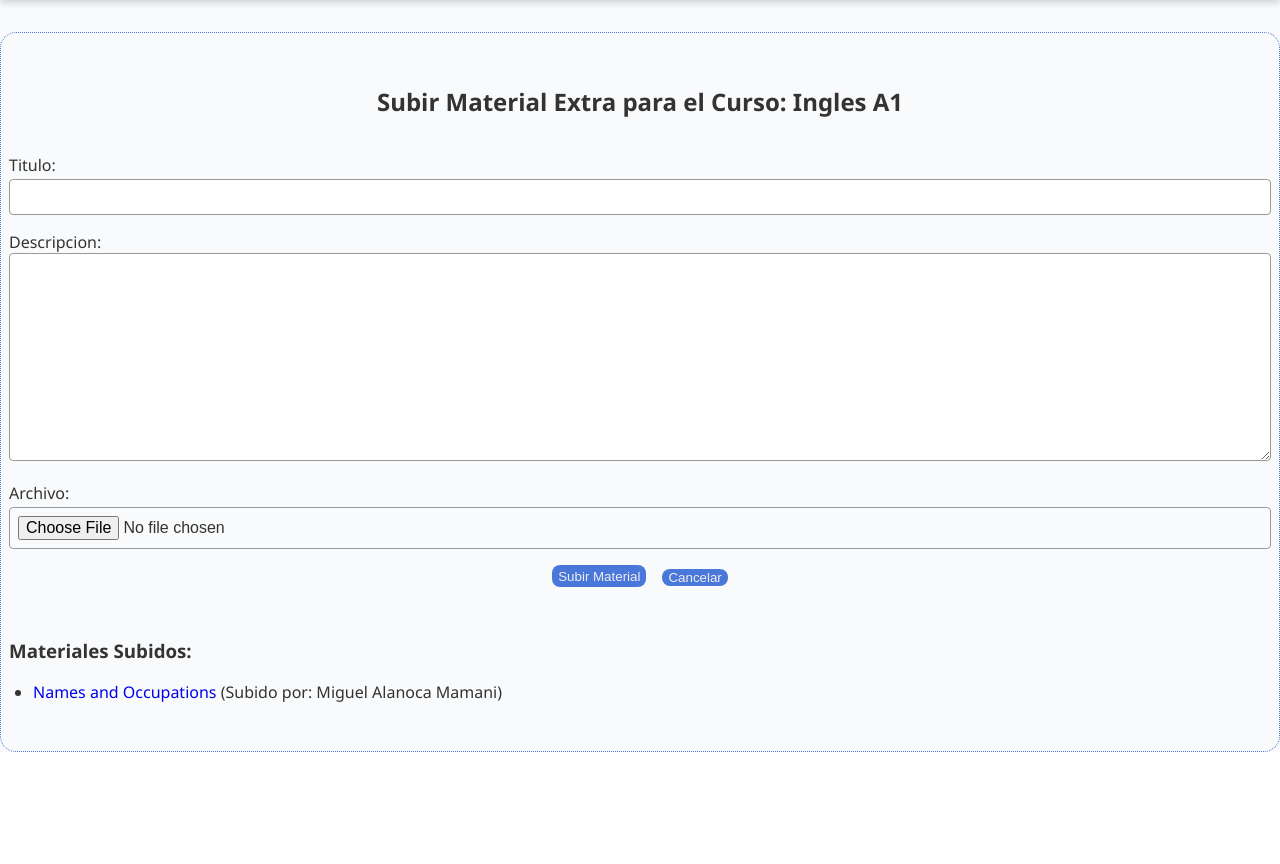
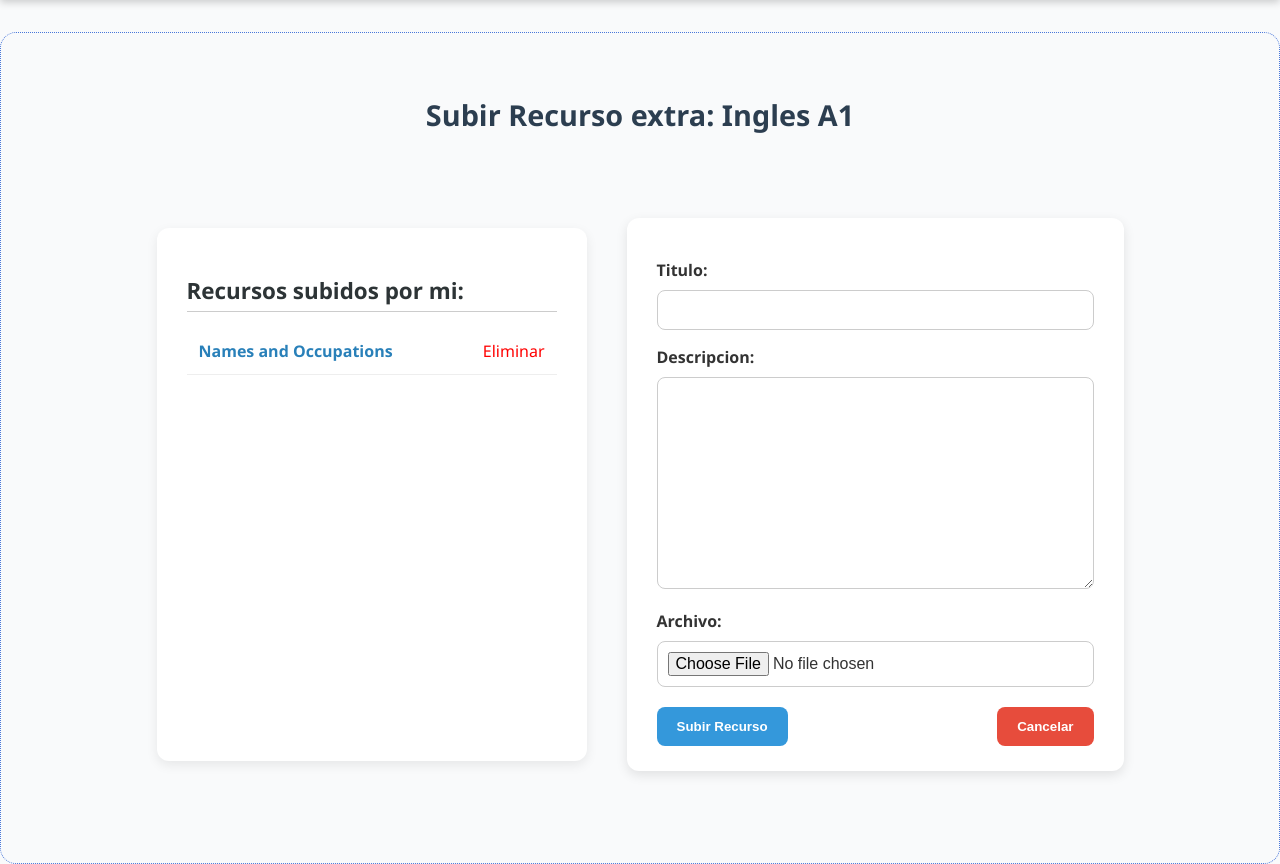
Before and after one commit to Riivaldo/PlataformaCursosBreves, a Django app: page /curso/1/subir_material_extra/ in a window 1280 px wide. Shown: the part 112-976 px from the top of the page. Before the commit the page ends 864 px from the top, so only its background shows below. Run offline with Django 5.2, Linux system fonts and the light colour scheme; data comes from the database, SQL or seed files in the repository; both versions use the stored data as it was after the commit.

Commit message:
PerfilProfesorYSubidaMaterias

```diff
--- a/PlataformaDeCursos/PlataformaDeCursos/settings.py
+++ b/PlataformaDeCursos/PlataformaDeCursos/settings.py
@@ -129,3 +129,7 @@ DEFAULT_AUTO_FIELD = 'django.db.models.BigAutoField'
 LOGOUT_REDIRECT_URL = '/accounts/login/'
 # REDIRECCION AL INICIAR SESION
 LOGIN_REDIRECT_URL = '/redireccion/'
+
+# Archivos multimedia (subidas)
+MEDIA_URL = '/media/'
+MEDIA_ROOT = os.path.join(BASE_DIR, 'media')
--- a/PlataformaDeCursos/PlataformaDeCursos/urls.py
+++ b/PlataformaDeCursos/PlataformaDeCursos/urls.py
@@ -16,9 +16,14 @@ Including another URLconf
 """
 from django.contrib import admin
 from django.urls import path, include
+from django.conf import settings
+from django.conf.urls.static import static
 
 urlpatterns = [
     path('admin/', admin.site.urls),
     path('', include('cursos.urls')),  # urls de la app cursos la unica app
     path('accounts/', include('django.contrib.auth.urls')), #urls de el login/logout para la pagina
 ]
+# Para archivos de multimedia
+if settings.DEBUG:
+    urlpatterns += static(settings.MEDIA_URL, document_root=settings.MEDIA_ROOT)
--- a/PlataformaDeCursos/cursos/templates/cursos/base.html
+++ b/PlataformaDeCursos/cursos/templates/cursos/base.html
@@ -16,6 +16,7 @@
     <link rel="stylesheet" href="{% static 'css/estilos_detalleCurso.css' %}">
     <link rel="stylesheet" href="{% static 'css/estilos_inscripcion.css' %}">
     <link rel="stylesheet" href="{% static 'css/estilos_perfilProfesor.css' %}">
+    <link rel="stylesheet" href="{% static 'css/estilos_subirMaterialExtra.css' %}">
     <title>{% block title %}Plataforma Cursos{% endblock %}</title>
   </head>
   <body>
--- a/PlataformaDeCursos/cursos/templates/cursos/detalle_Cursos.html
+++ b/PlataformaDeCursos/cursos/templates/cursos/detalle_Cursos.html
@@ -35,7 +35,8 @@
 
     <div class="curso-botones">
         {% if es_profesor %}
-            <a href="{% url 'dashboard' %}"><button class="curso-btn">Volver</button></a>
+            <a href="{% url 'dashboard' %}"><button class="curso-btn">📚 Inicio</button></a>
+            <a href="{% url 'perfil_usuario' %}"><button class="curso-btn">👤 Volver</button></a>
         {% else %}
             <a href="{% url 'lista_cursos' %}"><button class="curso-btn">Volver</button></a>
         {% endif %}
--- a/PlataformaDeCursos/cursos/templates/cursos/perfil_profesor.html
+++ b/PlataformaDeCursos/cursos/templates/cursos/perfil_profesor.html
@@ -32,8 +32,8 @@
       <div class="curso-info">
         <h5>{{ curso.titulo }}</h5>
         <div class="curso-links">
-          <a href="{% url 'subir_material_extra' curso.id %}">Subir Material</a>
-          <a href="{% url 'dashboard' %}">
+          <a href="{% url 'subir_material_extra' curso.id %}">Ver Recursos</a>
+          <a href="{% url 'detalle_curso' curso.id %}">
             <button class="detalle-btn">Más Detalles</button>
           </a>
         </div>
--- a/PlataformaDeCursos/cursos/templates/cursos/subir_material_extra.html
+++ b/PlataformaDeCursos/cursos/templates/cursos/subir_material_extra.html
@@ -2,33 +2,43 @@
 
 {% block title %}Subir Material{% endblock %}
 
-{% comment %} # muesra el detalle de los cursos como las fechas de inicio, fin, ademas de los usuarios inscritos a dicho curso {% endcomment %}
+{% comment %} # muestra los recursos subidos por el profesor y un formulario de subir recursos {% endcomment %}
 
 {% block content %}
-<h2 class="centrado">Subir Material Extra para el Curso: {{ curso.titulo }}</h2>
+<h2 class="subir-material__titulo">Subir Recurso extra: {{ curso.titulo }}</h2>
 
-<form method="post" enctype="multipart/form-data">
-    {% csrf_token %}
-    {{ form.as_p }}
-    <div class="btn-container">
-        <button type="submit">Subir Material</button>
-        <a href="{% url 'detalle_curso' curso.id %}"><button type="button">Cancelar</button></a>
+<div class="subir-material__contenedor">
+    <div class="subir-material__columna subir-material__lista">
+        {% if material_extra %}
+            <h3 class="subir-material__subtitulo">Recursos subidos por mi:</h3>
+            <ul class="subir-material__items">
+                {% for material in material_extra %}
+                    <li class="subir-material__item">
+                        <a href="{{ material.archivo.url }}" class="subir-material__link">{{ material.titulo }}</a>
+                         <a href="{% url 'eliminar_material_extra' material.id %}" style="color: red;">
+                            Eliminar
+                        </a>
+                    </li>
+                {% endfor %}
+            </ul>
+        {% else %}
+            <p class="subir-material__vacio">No hay recurso extra disponible para este curso.</p>
+        {% endif %}
     </div>
-</form>
 
-<div class="material-extra">
-{% if material_extra %}
-    <h3>Materiales Subidos:</h3>
-    <ul>
-        {% for material in material_extra %}
-            <li>
-                <a href="{{ material.archivo.url }}">{{ material.titulo }}</a>
-                (Subido por: {{ material.profesor.nombre }})
-            </li>
-        {% endfor %}
-    </ul>
-{% else %}
-    <p>No hay material extra disponible para este curso.</p>
-{% endif %}
+    <div class="subir-material__columna subir-material__form">
+        <form method="post" enctype="multipart/form-data">
+            {% csrf_token %}
+            <div class="subir-material__form-campos">
+                {{ form.as_p }}
+            </div>
+            <div class="subir-material__botones">
+                <button type="submit" class="btn btn--primario">Subir Recurso</button>
+                <a href="{% url 'perfil_usuario' %}">
+                    <button type="button" class="btn btn--secundario">Cancelar</button>
+                </a>
+            </div>
+        </form>
+    </div>
 </div>
 {% endblock %}
--- a/PlataformaDeCursos/cursos/urls.py
+++ b/PlataformaDeCursos/cursos/urls.py
@@ -32,4 +32,6 @@ urlpatterns = [
     path('perfil/editar/', views.editar_perfil, name='editar_perfil'),
     # cambiar la contraseña del usuario
     path('cambiar-password/', views.cambio_password, name='cambio_password'),
+    # eliminar material_extra
+    path('material/<int:material_id>/eliminar/', views.eliminar_material_extra, name='eliminar_material_extra'),
 ]
--- a/PlataformaDeCursos/cursos/views.py
+++ b/PlataformaDeCursos/cursos/views.py
@@ -95,7 +95,6 @@ def inscribirse_curso(request, curso_id):
 
 def subir_material_extra(request, curso_id):
     curso = get_object_or_404(Curso, id=curso_id)
-
     if request.method == 'POST':
         form = MaterialExtraForm(request.POST, request.FILES)
         if form.is_valid():
@@ -124,6 +123,25 @@ def subir_material_extra(request, curso_id):
         'form': form,
         'material_extra': material_extra,
     })
+
+# Eliminar material extra
+@login_required
+def eliminar_material_extra(request, material_id):
+    material = get_object_or_404(MaterialExtra, id=material_id)
+
+    if material.profesor.user != request.user:
+        return HttpResponseForbidden("No tienes permiso para eliminar este material.")
+
+    curso_id = material.curso.id
+
+    Recurso.objects.filter(titulo=material.titulo, curso=material.curso).delete()
+
+    material.archivo.delete()  # Borra el archivo en materiales
+    material.delete()  # Borra en la base de datos
+
+    messages.error(request, "Material eliminado correctamente.")
+    return redirect('subir_material_extra', curso_id=curso_id)
+
 
 #  VISTA PARA QUE CUALQUIER USUARIO SE PUEDA INSCRIBIR A UN CURSO (evitar al maestro)
 def registro_usuario(request):
--- a/PlataformaDeCursos/static/css/estilos_panelProfesor.css
+++ b/PlataformaDeCursos/static/css/estilos_panelProfesor.css
@@ -103,7 +103,15 @@
   display: flex;
   justify-content: center;
 }
-
+.btn-editar-perfil{
+  display: inline-block;
+  background-color: var(--color-secundario);
+  color: var(--color-primario);
+  padding: 0.5rem 1rem;
+  border: none;
+  border-radius: 8px;
+  cursor: pointer;
+}
 .contenido-panel-profesor .btn-subir {
   display: inline-block;
   padding: 0.6rem 1.2rem;
--- a/PlataformaDeCursos/static/css/estilos_perfilProfesor.css
+++ b/PlataformaDeCursos/static/css/estilos_perfilProfesor.css
@@ -144,26 +144,3 @@
 .detalle-btn:hover {
   background-color: var(--color-hoverbtn);
 }
-
-/* Botón de edición de perfil */
-.perfil-editar-btn {
-  display: flex;
-  justify-content: flex-end;
-  margin-bottom: 1rem;
-}
-
-.btn-editar-perfil {
-  background-color: var(--color-secundario);
-  color: var(--color-primario);
-  border: none;
-  border-radius: 8px;
-  padding: 0.5rem 1rem;
-  font-weight: 600;
-  font-size: 0.9rem;
-  transition: background-color 0.3s ease;
-}
-
-.btn-editar-perfil:hover {
-  background-color: var(--color-hoverbtn);
-  cursor: pointer;
-}
--- /dev/null
+++ b/PlataformaDeCursos/static/css/estilos_subirMaterialExtra.css
@@ -0,0 +1,132 @@
+/* ESTILO DE SUBIDA DE RECURSOS */
+.subir-material__contenedor {
+    display: flex;
+    justify-content: space-between;
+    gap: 40px;
+    max-width: 1200px;
+    margin: 0 auto;
+    padding: 30px 20px;
+    flex-wrap: wrap;
+}
+.subir-material__titulo {
+    text-align: center;
+    margin-top: 30px;
+    font-size: 1.8em;
+    color: #2c3e50;
+}
+
+.subir-material__form {
+    max-width: 600px;
+    margin: 30px auto;
+    background: #ffffff;
+    padding: 25px 30px;
+    border-radius: 12px;
+    box-shadow: 0 4px 12px rgba(0, 0, 0, 0.1);
+}
+
+.subir-material__form-campos p {
+    margin-bottom: 15px;
+}
+
+.subir-material__form-campos label {
+    font-weight: bold;
+    display: block;
+    margin-bottom: 5px;
+}
+
+.subir-material__form-campos input[type="text"],
+.subir-material__form-campos input[type="file"],
+.subir-material__form-campos textarea,
+.subir-material__form-campos select {
+    width: 100%;
+    padding: 10px;
+    border: 1px solid #ccc;
+    border-radius: 8px;
+    margin-top: 4px;
+    box-sizing: border-box;
+}
+
+.subir-material__botones {
+    display: flex;
+    justify-content: space-between;
+    margin-top: 20px;
+}
+
+.btn {
+    padding: 12px 20px;
+    border-radius: 8px;
+    font-weight: bold;
+    cursor: pointer;
+    transition: background-color 0.3s ease;
+    border: none;
+}
+
+.btn--primario {
+    background-color: #3498db;
+    color: white;
+}
+
+.btn--primario:hover {
+    background-color: #2980b9;
+}
+
+.btn--secundario {
+    background-color: #e74c3c;
+    color: white;
+}
+
+.btn--secundario:hover {
+    background-color: #c0392b;
+}
+
+.subir-material__lista {
+    width: 370px;
+    max-width: 700px;
+    margin: 40px auto;
+    background-color: #fff;
+    padding: 25px 30px;
+    border-radius: 12px;
+    box-shadow: 0 4px 12px rgba(0, 0, 0, 0.08);
+}
+
+.subir-material__subtitulo {
+    margin-bottom: 15px;
+    color: #2d3436;
+    font-size: 1.4em;
+    border-bottom: 1px solid #ccc;
+    padding-bottom: 5px;
+}
+
+.subir-material__items {
+    list-style-type: none;
+    padding: 0;
+}
+
+.subir-material__item {
+    padding: 12px;
+    border-bottom: 1px solid #eee;
+    display: flex;
+    justify-content: space-between;
+    align-items: center;
+}
+
+.subir-material__link {
+    color: #2980b9;
+    text-decoration: none;
+    font-weight: bold;
+}
+
+.subir-material__link:hover {
+    text-decoration: underline;
+}
+
+.subir-material__autor {
+    font-size: 0.9em;
+    color: #666;
+}
+
+.subir-material__vacio {
+    text-align: center;
+    font-style: italic;
+    color: #999;
+}
```
Also changed, not shown: PlataformaDeCursos/cursos/templates/cursos/ver_recurso.html (+17 -3 lines), PlataformaDeCursos/db.sqlite3, 8 other files.
